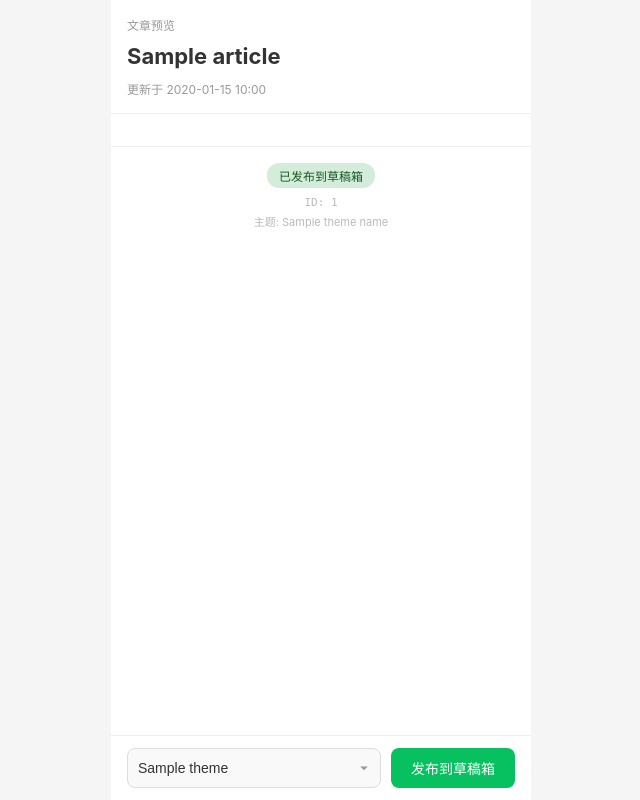
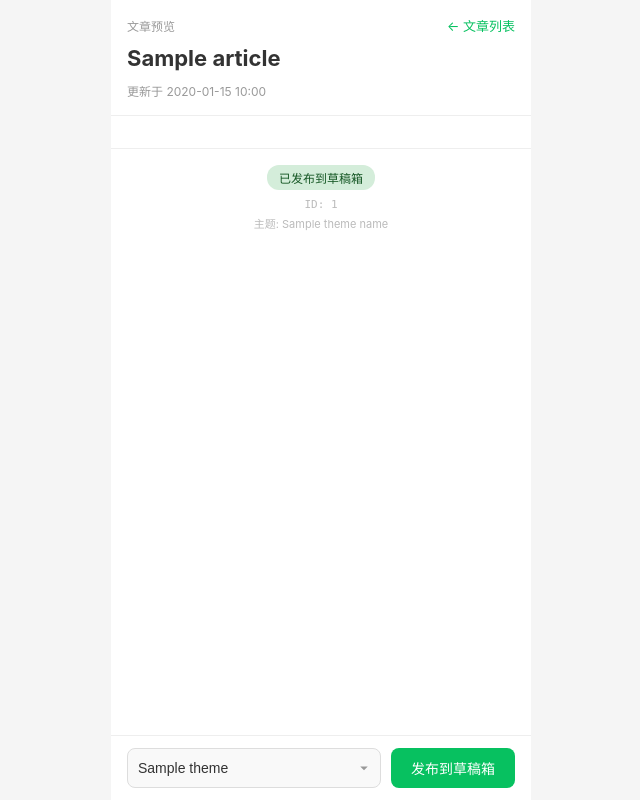
Before and after one commit to CherryLover/wechat-publisher, a Python web app: template templates/preview.html in a window 1280 px wide. Shown: the whole page, without its empty margins (319-959 px from the left). Run offline with Jinja, Linux system fonts and the light colour scheme; the template is opened without the code that fills it: most values are stand-ins (such as "Sample title", 1, 10 or a date in 2020).

Commit message:
fix: 预览页添加返回列表链接，发布成功后自动刷新页面
1. 预览页顶部添加"← 文章列表"返回链接
2. 发布成功后 1 秒自动刷新页面，确保状态显示正确

via [HAPI](https://hapi.run)

Co-Authored-By: HAPI <noreply@hapi.run>

```diff
--- a/templates/preview.html
+++ b/templates/preview.html
@@ -38,6 +38,19 @@
             font-size: 12px;
             color: #999;
             margin-bottom: 8px;
+            display: flex;
+            align-items: center;
+            justify-content: space-between;
+        }
+
+        .back-link {
+            font-size: 13px;
+            color: #07c160;
+            text-decoration: none;
+        }
+
+        .back-link:active {
+            opacity: 0.7;
         }
 
         .preview-title {
@@ -175,7 +188,10 @@
 <body>
     <div class="preview-container">
         <div class="preview-header">
-            <div class="preview-label">文章预览</div>
+            <div class="preview-label">
+                <span>文章预览</span>
+                <a class="back-link" href="/{% if token %}?token={{ token }}{% endif %}">← 文章列表</a>
+            </div>
             <h1 class="preview-title">{{ article.title }}</h1>
             <div class="preview-meta">
                 更新于 {{ article.updated_at[:16].replace('T', ' ') }}
@@ -276,10 +292,11 @@
             .then(function(data) {
                 if (data.success) {
                     showToast('发布成功！');
-                    var badge = document.getElementById('statusBadge');
-                    badge.textContent = '已发布到草稿箱';
-                    badge.className = 'status-badge status-published';
-                    btn.textContent = '已发布';
+                    setTimeout(function() {
+                        var reloadUrl = location.pathname;
+                        if (PREVIEW_TOKEN) reloadUrl += '?token=' + encodeURIComponent(PREVIEW_TOKEN);
+                        location.href = reloadUrl;
+                    }, 1000);
                 } else {
                     showToast('发布失败: ' + data.message);
                     btn.disabled = false;
```
